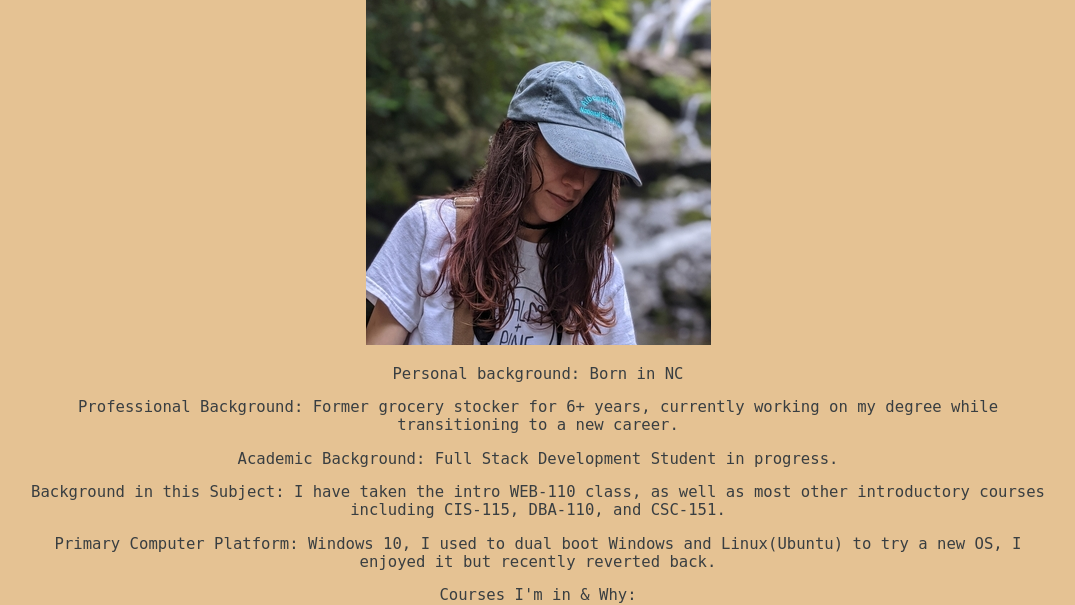
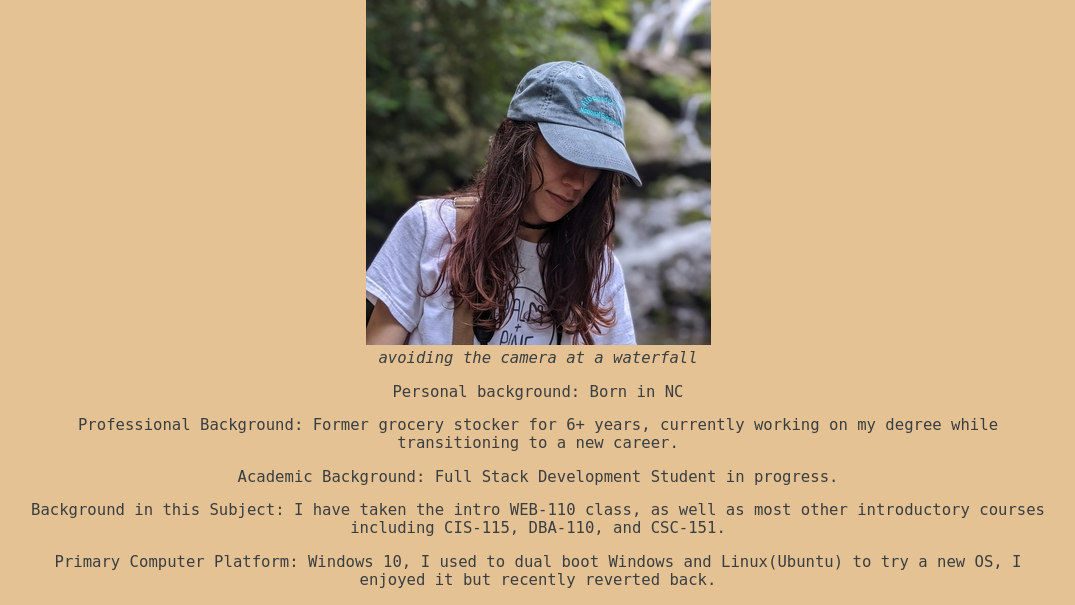
Before and after one commit to gwhitle/gwhitle.github.io, a PHP site: page /web115/introduction.html in a window 1280 px wide. Shown: the part 177-782 px from the top of the page, without its empty margins (102-1177 px from the left). Run offline with PHP 8.4, Linux system fonts and the light colour scheme.

Commit message:
added figcap
added figcap and italic text

```diff
--- a/web115/introduction.html
+++ b/web115/introduction.html
@@ -20,9 +20,10 @@
     </header>
 
     <h2>Introduction</h2>
-
-    <img src="images/small_gatthewaterfall.jpg" alt="g at the waterfall">
-
+    <figure>
+        <img src="images/small_gatthewaterfall.jpg" alt="g at the waterfall">
+        <figcaption class="waterfallImg">avoiding the camera at a waterfall</figcaption>
+    </figure>
     <p>Personal background: Born in NC</p>
     <p>Professional Background: Former grocery stocker for 6+ years, currently working on my degree while transitioning
         to a new career.</p>
--- a/web115/styles/default.css
+++ b/web115/styles/default.css
@@ -36,3 +36,7 @@
 nav.menu {
     font-size: 1.1em;
 }
+
+figcaption.waterfallImg {
+    font-style: italic;
+}
--- a/web115/styles/m2brand_default.css
+++ b/web115/styles/m2brand_default.css
@@ -11,7 +11,7 @@ body {
 
 h1 {
     font-family: 'Courier New';
-    font-size: 3em;
+    font-size: 2.3em;
     background-color: #a17751;
     color: #f8b45c;
     text-shadow: .1em .1em .1em #393E41;
```
